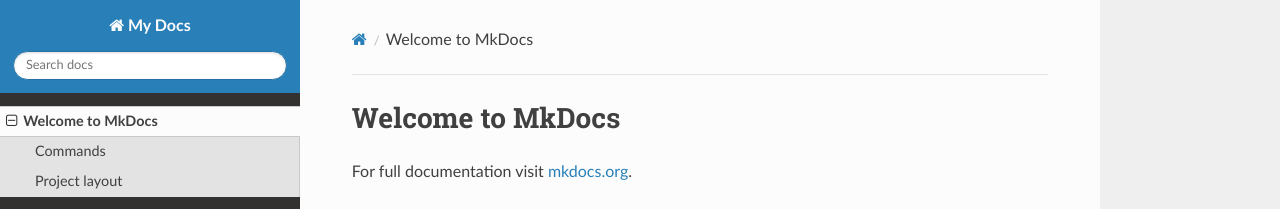
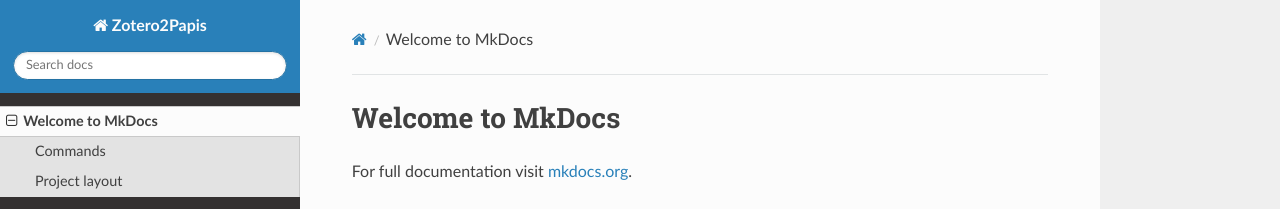
Before and after one commit to nicolasshu/zotero2papis, an MkDocs documentation site: the page built from docs/index.md, in a window 1280 px wide. Shown: the top 209 px of the page. Built offline with MkDocs 1.6.1, drawn with Linux system fonts in a browser that asks for light colours; nearby versions of some CDN libraries.

Commit message:
Change website name

```diff
--- a/mkdocs.yml
+++ b/mkdocs.yml
@@ -1,2 +1,2 @@
-site_name: My Docs
+site_name: Zotero2Papis
 theme: readthedocs
```
